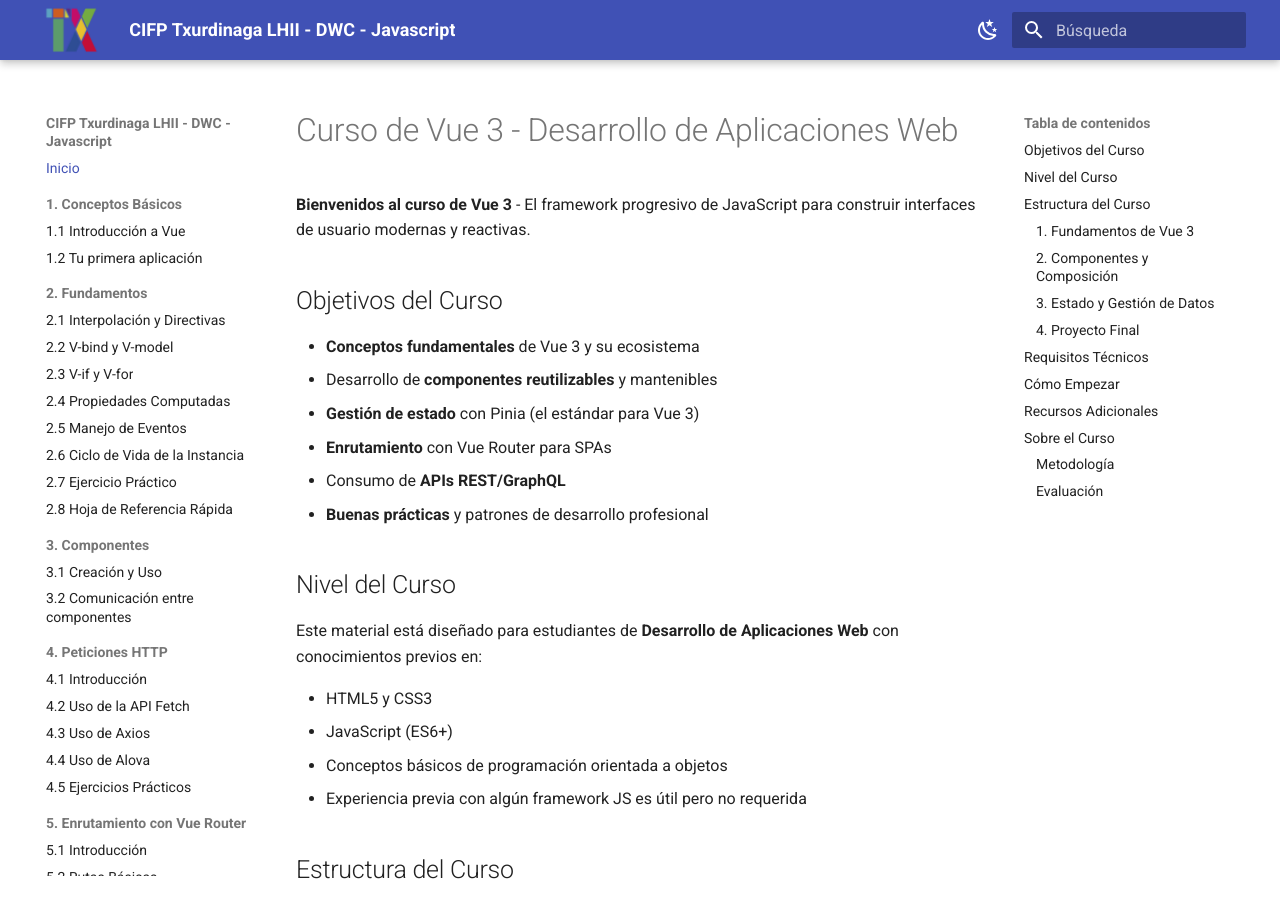
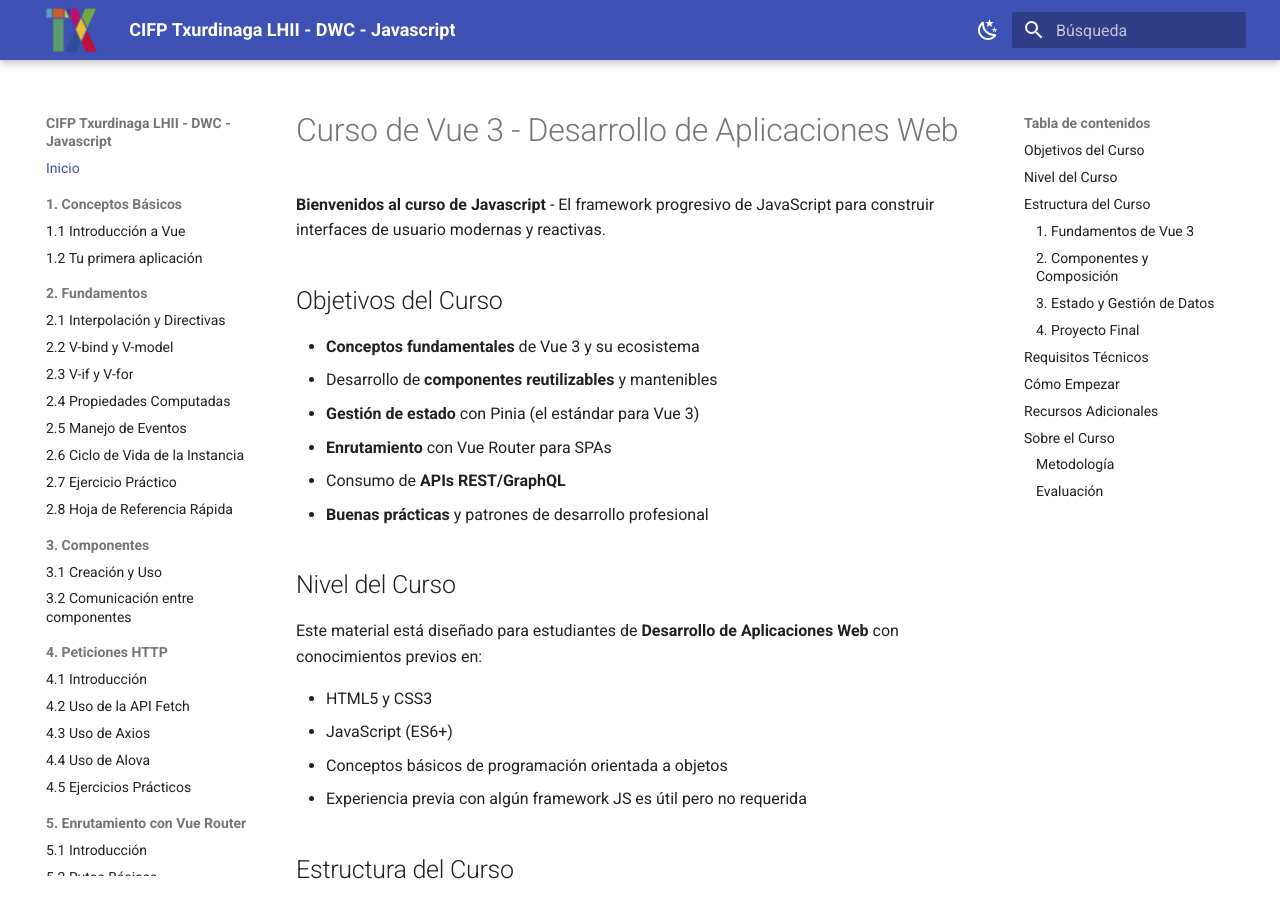
Before and after one commit to DAW-Resources-FPTxurdinaga/Javascript_Apuntes, an MkDocs documentation site: the page built from docs/index.md, in a window 1280 px wide and 900 px high. Built offline with MkDocs 1.6.1 and Material for MkDocs 9.7.7, drawn with Linux system fonts in a browser that asks for light colours.

Commit message:
Probando

```diff
--- a/docs/index.md
+++ b/docs/index.md
@@ -1,6 +1,6 @@
 # Curso de Vue 3 - Desarrollo de Aplicaciones Web
 
-**Bienvenidos al curso de Vue 3** - El framework progresivo de JavaScript para construir interfaces de usuario modernas y reactivas.
+**Bienvenidos al curso de Javascript** - El framework progresivo de JavaScript para construir interfaces de usuario modernas y reactivas.
 
 ## Objetivos del Curso
 
```
